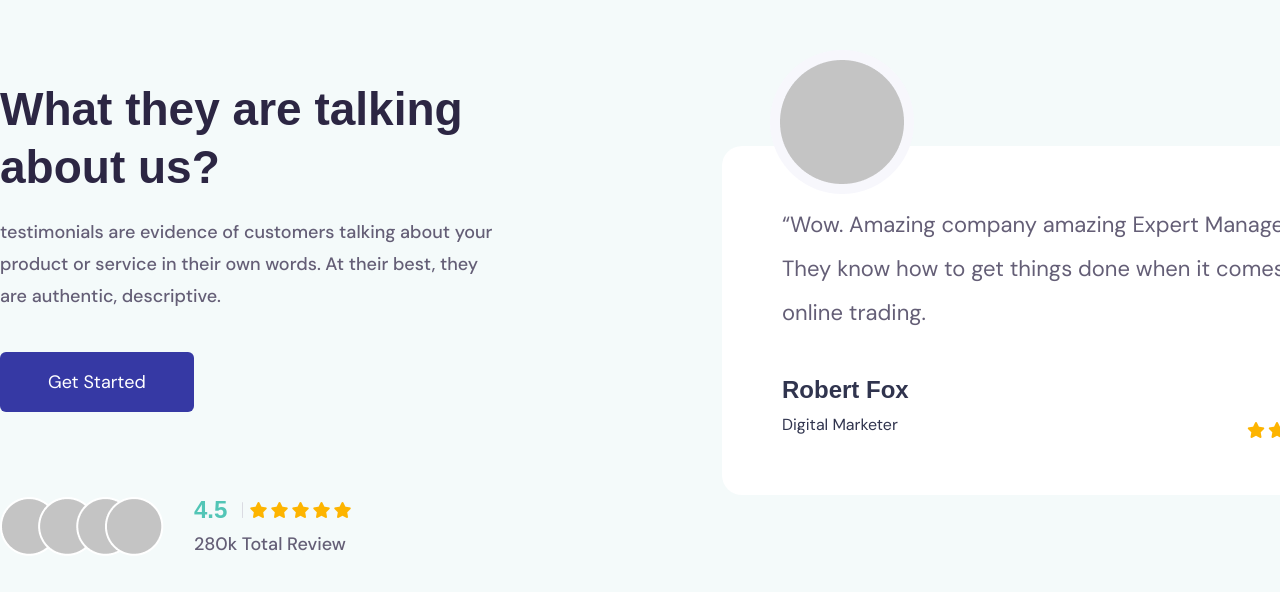
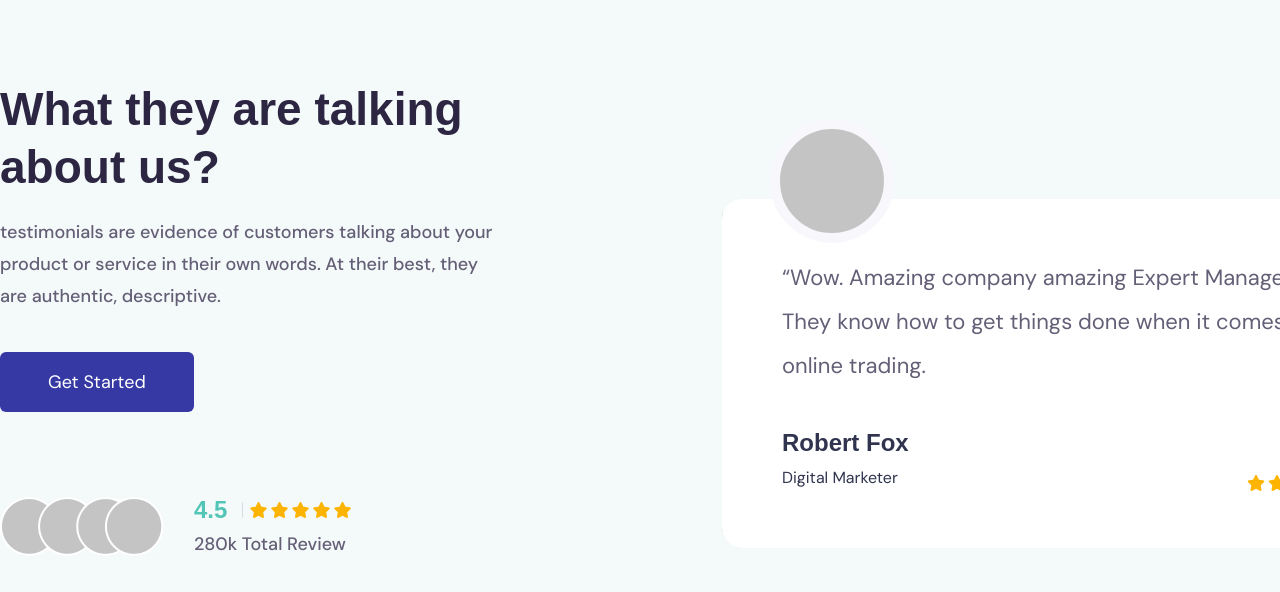
Before and after one commit to nayebislam/Innovatee, a React (Vite) app: page / in a window 1280 px wide. Shown: the part 6539-7131 px from the top of the page. Built offline with nearby package versions, Linux system fonts and the light colour scheme; a web font is replaced by a local one.

Commit message:
about part  slider added

```diff
--- a/package.json
+++ b/package.json
@@ -14,6 +14,8 @@
     "react": "^19.1.0",
     "react-dom": "^19.1.0",
     "react-icons": "^5.5.0",
+    "react-slick": "^0.30.3",
+    "slick-carousel": "^1.8.1",
     "tailwindcss": "^4.1.5"
   },
   "devDependencies": {
--- a/src/components/About/About.css
+++ /dev/null
@@ -1,6 +0,0 @@
-.about_part:hover {
-    box-shadow: 10px 10px 130px -2px rgba(7, 85, 80, 0.7);
-    -webkit-box-shadow: 10px 10px 130px -2px rgba(7, 85, 80, 0.7);
-    -moz-box-shadow: 10px 10px 130px -2px rgba(7, 85, 80, 0.7);
-    transition: all linear .4s;
-}
--- a/src/components/About/About.jsx
+++ b/src/components/About/About.jsx
@@ -1,8 +1,8 @@
 import React from 'react'
 import Container from '../layout/Container'
 import aboutimage from '../../assets/aboutimage.png'
-import aboutimage1 from '../../assets/aboutimage1.png'
-import '../About/about.css'
+// import '../About/about.css'
+import AboutSlider from './AboutSlider'
 
 
 const About = () => {
@@ -33,22 +33,9 @@ const About = () => {
                             </div>
                         </div>
                     </div>
-                    <div className='about_part py-[57px] px-[60px] bg-white rounded-[20px] relative'>
-                        <img className='absolute left-[48px] top-[-96px]' src={aboutimage1} alt="" />
-                        <p className='max-w-[567px] font-secondary text-[22px] leading-[44px] text-peraColor'>“Wow. Amazing company amazing Expert Manager. They know how to get things done when it comes to online trading.</p>
-                        <div className='flex justify-between items-end mt-[37px]'>
-                            <div>
-                                <h1 className='font-primary font-bold text-[24px] leading-[36px] text-[#30344E]'>Robert Fox</h1>
-                                <p className='font-secondary text-[16px] leading-[26px] text-[#30344E] mt-[4px]'>Digital Marketer</p>
-                            </div>
-                            <div className='flex gap-[3px] text-[#FDB400]'>
-                                <i class="fa-solid fa-star"></i>
-                                <i class="fa-solid fa-star"></i>
-                                <i class="fa-solid fa-star"></i>
-                                <i class="fa-solid fa-star"></i>
-                                <i class="fa-solid fa-star"></i>
-                            </div>
-                        </div>
+                    <div>
+
+                        <AboutSlider />
                     </div>
                 </div>
             </Container>
--- /dev/null
+++ b/src/components/About/AboutSlider.jsx
@@ -0,0 +1,84 @@
+import React from 'react'
+import aboutimage1 from '../../assets/aboutimage1.png'
+import "slick-carousel/slick/slick.css";
+import Slider from "react-slick";
+
+const AboutSlider = () => {
+    var settings = {
+        dots: false,
+        infinite: true,
+        arrows:false,
+        speed: 500,
+        slidesToShow: 1,
+        slidesToScroll: 1,
+    };
+    return (
+        <div className='w-full max-w-[687px]'>
+            <Slider {...settings}>
+                <div className='relative mt-[107px]'>
+                            <div className='absolute top-[-80px] left-[48px] w-[124px] h-[124px] rounded-full bg-[#C4C4C4] z-10 border-[10px] border-[#F7F7FC]'></div>
+                            <div className='py-[57px] px-[60px] bg-white rounded-[20px] relative shadow-[10px_10px_4px_-2px_rgba(0,0,0,0.25)]'>
+                                {/* <img className='absolute left-[48px] top-[-96px]' src={aboutimage1} alt="" /> */}
+                                <p className='max-w-[567px] font-secondary text-[22px] leading-[44px] text-peraColor'>“Wow. Amazing company amazing Expert Manager. They know how to get things done when it comes to online trading.</p>
+                                <div className='flex justify-between items-end mt-[37px]'>
+                                    <div>
+                                        <h1 className='font-primary font-bold text-[24px] leading-[36px] text-[#30344E]'>Robert Fox</h1>
+                                        <p className='font-secondary text-[16px] leading-[26px] text-[#30344E] mt-[4px]'>Digital Marketer</p>
+                                    </div>
+                                    <div className='flex gap-[3px] text-[#FDB400]'>
+                                        <i class="fa-solid fa-star"></i>
+                                        <i class="fa-solid fa-star"></i>
+                                        <i class="fa-solid fa-star"></i>
+                                        <i class="fa-solid fa-star"></i>
+                                        <i class="fa-solid fa-star"></i>
+                                    </div>
+                                </div>
+                            </div>
+                        </div>
+                        <div className='relative mt-[107px]'>
+                            <div className='absolute top-[-80px] left-[48px] w-[124px] h-[124px] rounded-full bg-[#C4C4C4] z-10 border-[10px] border-[#F7F7FC]'></div>
+                            <div className='py-[57px] px-[60px] bg-white rounded-[20px] relative shadow-[10px_10px_4px_-2px_rgba(0,0,0,0.25)]'>
+                                {/* <img className='absolute left-[48px] top-[-96px]' src={aboutimage1} alt="" /> */}
+                                <p className='max-w-[567px] font-secondary text-[22px] leading-[44px] text-peraColor'>“Wow. Amazing company amazing Expert Manager. They know how to get things done when it comes to online trading.</p>
+                                <div className='flex justify-between items-end mt-[37px]'>
+                                    <div>
+                                        <h1 className='font-primary font-bold text-[24px] leading-[36px] text-[#30344E]'>Robert Fox</h1>
+                                        <p className='font-secondary text-[16px] leading-[26px] text-[#30344E] mt-[4px]'>Digital Marketer</p>
+                                    </div>
+                                    <div className='flex gap-[3px] text-[#FDB400]'>
+                                        <i class="fa-solid fa-star"></i>
+                                        <i class="fa-solid fa-star"></i>
+                                        <i class="fa-solid fa-star"></i>
+                                        <i class="fa-solid fa-star"></i>
+                                        <i class="fa-solid fa-star"></i>
+                                    </div>
+                                </div>
+                            </div>
+                        </div>
+                        <div className='relative mt-[107px]'>
+                            <div className='absolute top-[-80px] left-[48px] w-[124px] h-[124px] rounded-full bg-[#C4C4C4] z-10 border-[10px] border-[#F7F7FC]'></div>
+                            <div className='py-[57px] px-[60px] bg-white rounded-[20px] relative shadow-[10px_10px_4px_-2px_rgba(0,0,0,0.25)]'>
+                                {/* <img className='absolute left-[48px] top-[-96px]' src={aboutimage1} alt="" /> */}
+                                <p className='max-w-[567px] font-secondary text-[22px] leading-[44px] text-peraColor'>“Wow. Amazing company amazing Expert Manager. They know how to get things done when it comes to online trading.</p>
+                                <div className='flex justify-between items-end mt-[37px]'>
+                                    <div>
+                                        <h1 className='font-primary font-bold text-[24px] leading-[36px] text-[#30344E]'>Robert Fox</h1>
+                                        <p className='font-secondary text-[16px] leading-[26px] text-[#30344E] mt-[4px]'>Digital Marketer</p>
+                                    </div>
+                                    <div className='flex gap-[3px] text-[#FDB400]'>
+                                        <i class="fa-solid fa-star"></i>
+                                        <i class="fa-solid fa-star"></i>
+                                        <i class="fa-solid fa-star"></i>
+                                        <i class="fa-solid fa-star"></i>
+                                        <i class="fa-solid fa-star"></i>
+                                    </div>
+                                </div>
+                            </div>
+                        </div>
+            </Slider>
+        </div>
+
+    )
+}
+
+export default AboutSlider
--- a/src/index.css
+++ b/src/index.css
@@ -15,3 +15,7 @@
   --drop-shadow-app: 0px 0px 40px -1px rgba(0, 0, 0, 0.05);
   --drop-shadow-about: 10px 10px 130px -2px rgba(7,85,80,0.7);
 }
+
+.slick-slider .slick-track, .slick-slider .slick-list {
+    border-radius: 21px !important;
+}
```
Also changed, not shown: 1 other file (tests, documents, lock files or other folders).
